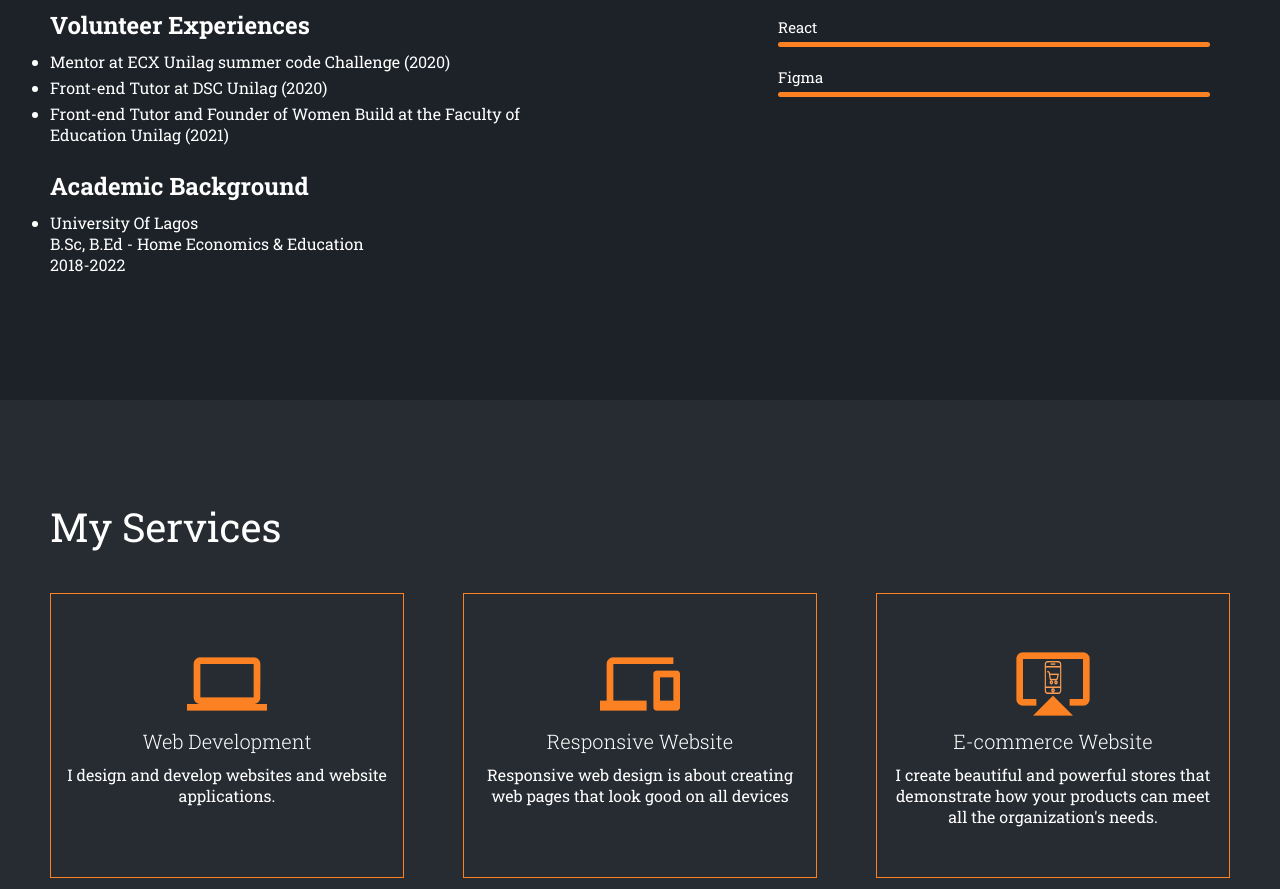
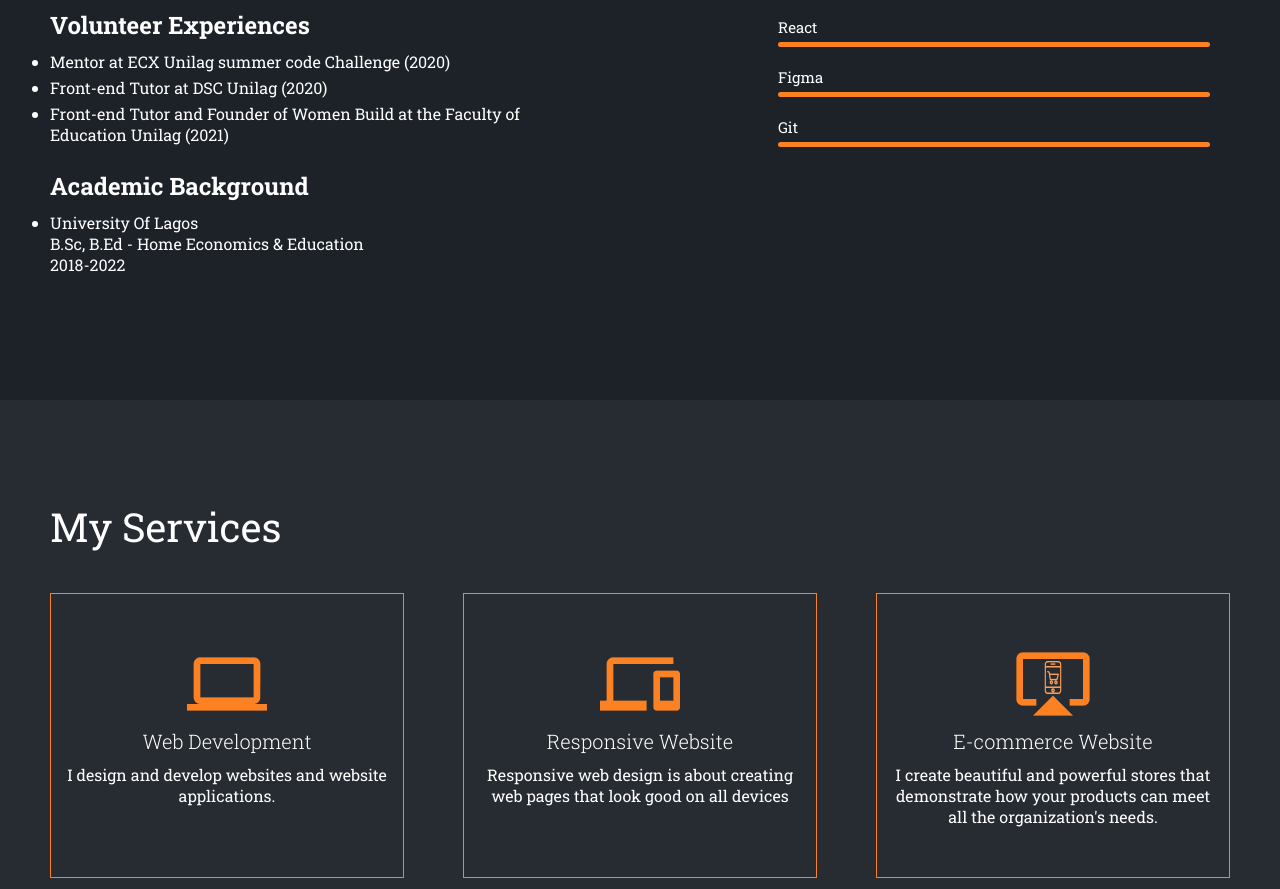
Before and after one commit to Favourene/resume, a plain HTML site: page index.html in a window 1280 px wide. Shown: the part 1259-2148 px from the top of the page. Drawn offline with Linux system fonts and the light colour scheme.

Commit message:
new commit

```diff
--- a/index.html
+++ b/index.html
@@ -148,6 +148,10 @@
           </div>
           <div>
             <p>Figma</p>
+            <div class="line"></div>
+          </div>
+           <div>
+            <p>Git</p>
             <div class="line"></div>
           </div>
         </div>
```
